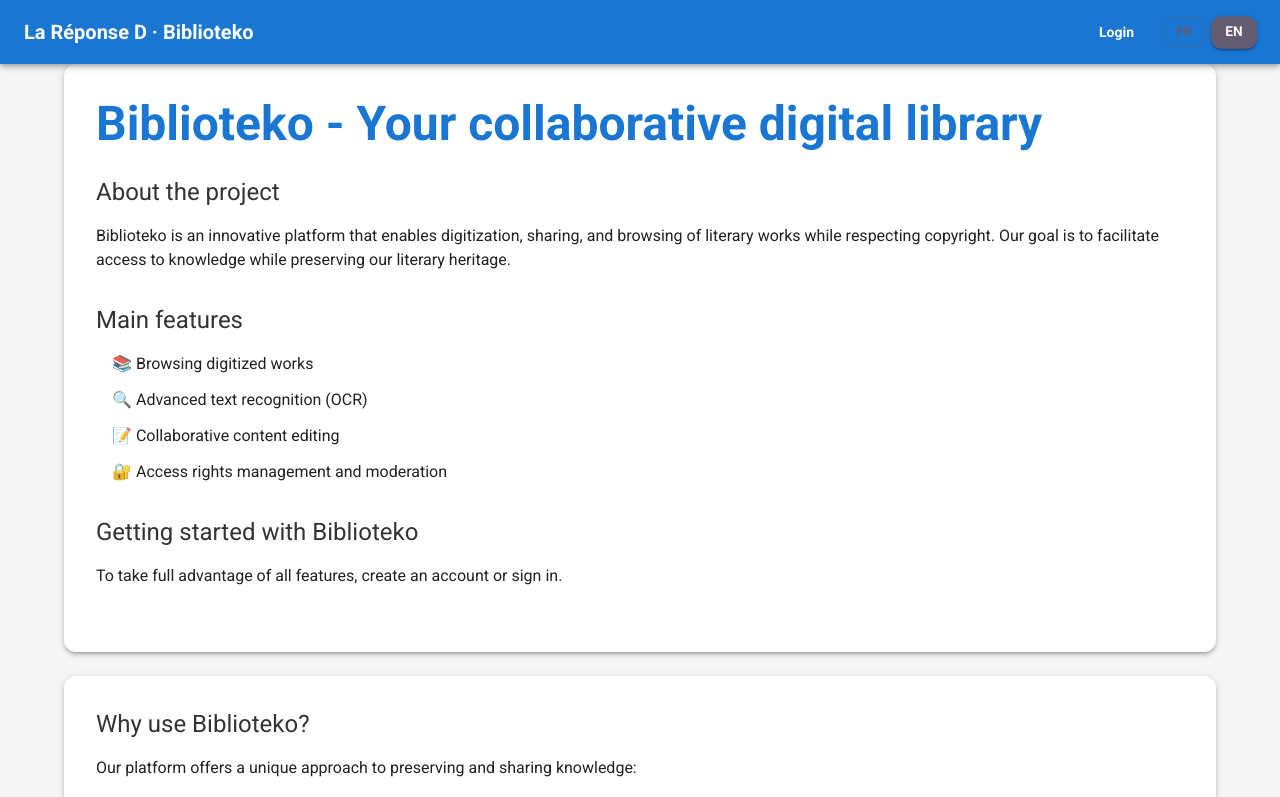
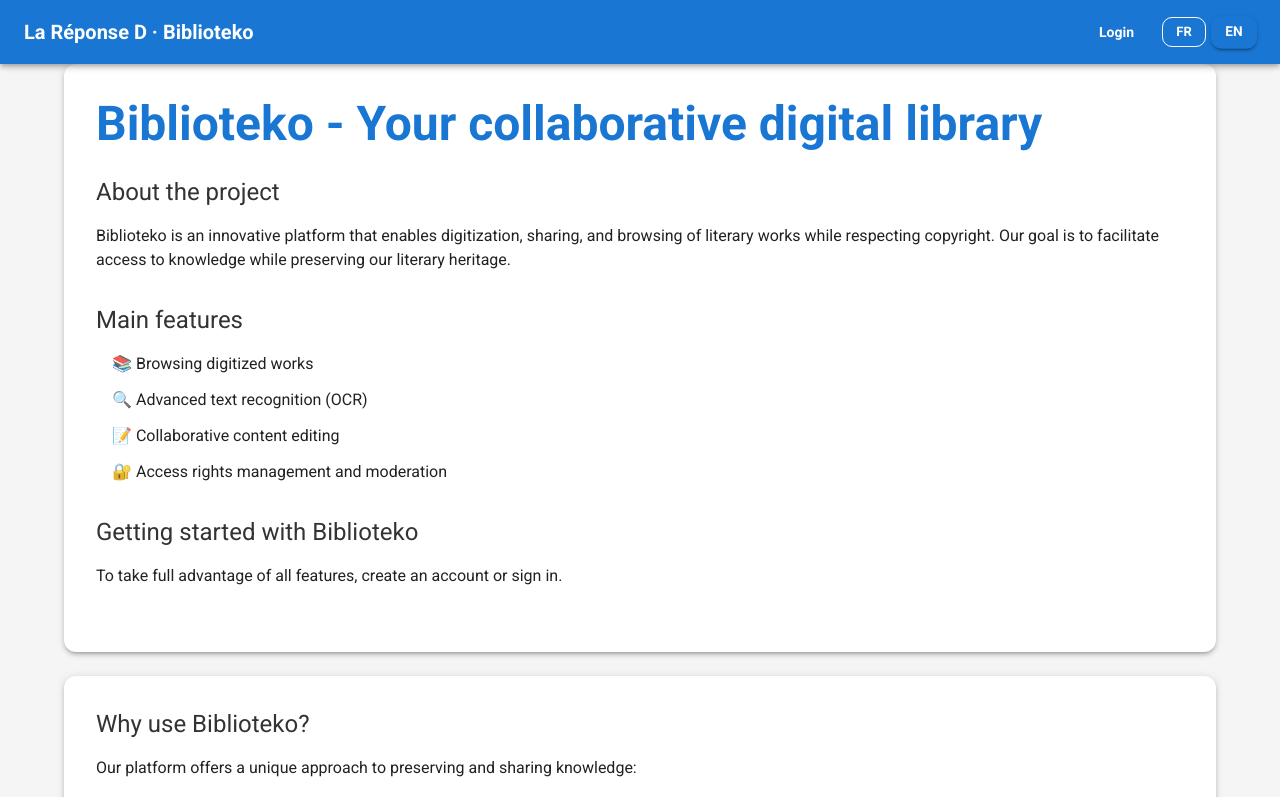
Before and after one commit to MohaHtn/la_response_d, a React (Vite) app in the folder client/: page / in a window 1280 px wide. Shown: the top 797 px of the page. Built offline with nearby package versions, Linux system fonts and the light colour scheme; no server answers; some icons are missing; a web font is replaced by a local one.

Commit message:
🐛 fix: correcting css color in the header

```diff
--- a/client/src/components/Header.jsx
+++ b/client/src/components/Header.jsx
@@ -73,6 +73,7 @@ export default function Header() {
           color="inherit"
           startIcon={<UploadFileIcon />}
           component={RouterLink}
+          style={{ color: 'white' }}
           to={ROUTES.UPLOAD}
           sx={{ display: { xs: 'none', md: 'inline-flex' } }}
         >
@@ -82,9 +83,10 @@ export default function Header() {
       {isAuthenticated && (userType === USER_TYPES.ADMIN || userType === 'ADMIN') && (
         <Button
           variant="contained"
-          color="secondary"
+          color="blue"
           startIcon={<AdminPanelSettingsIcon />}
           component={RouterLink}
+          style={{ color: 'white' }}
           to={ROUTES.ADMIN}
           sx={{ display: { xs: 'none', md: 'inline-flex' } }}
         >
@@ -104,7 +106,7 @@ export default function Header() {
       <Box sx={{ display: { xs: 'none', md: 'flex' }, gap: 0.75, ml: 1 }}>
         <Button
           size="small"
-          color="secondary"
+          color="white"
           disabled={isSwitching}
           variant={i18n.language?.startsWith('fr') ? 'contained' : 'outlined'}
           onClick={() => switchLang('fr')}
@@ -122,7 +124,7 @@ export default function Header() {
         </Button>
         <Button
           size="small"
-          color="secondary"
+          color="white"
           disabled={isSwitching}
           variant={i18n.language?.startsWith('en') ? 'contained' : 'outlined'}
           onClick={() => switchLang('en')}
```
